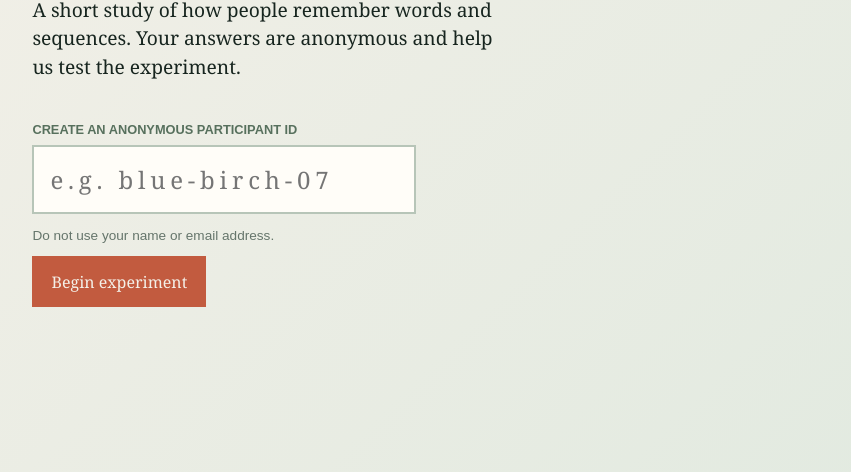
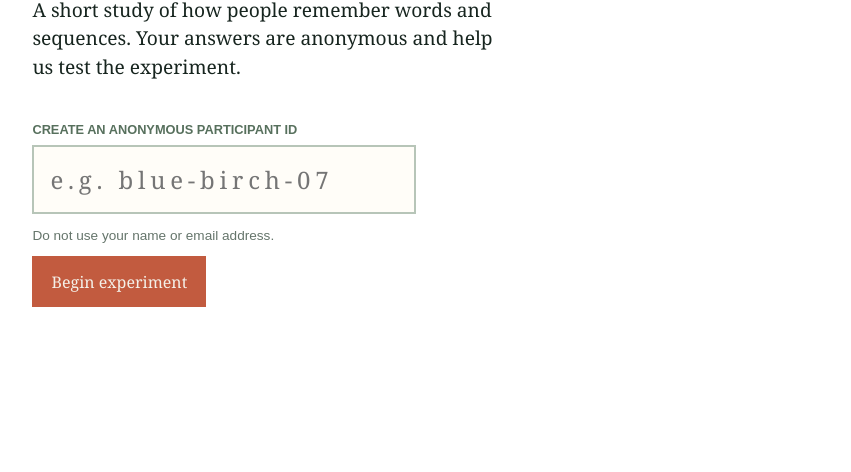
Before and after one commit to lukasbinau/human-memory-experiment, a website built with Vite: page index.html in a window 1280 px wide. Shown: the part 328-800 px from the top of the page, without its empty margins (70-921 px from the left). Built offline with nearby package versions, Linux system fonts and the light colour scheme.

Commit message:
Set white participant landing screen

```diff
--- a/frontend/src/styles.css
+++ b/frontend/src/styles.css
@@ -19,6 +19,7 @@ body {
 .narrow { padding-top: 16vh; }
 .centered { display: grid; place-content: center; text-align: center; }
 .loading-screen { position: relative; }
+.loading-screen { background: #ffffff; }
 .loading-mark { width: 1rem; height: 1rem; margin: 0 auto 2rem; border: 3px solid #b7c5b8; border-top-color: #c25b3f; border-radius: 50%; animation: spin 0.8s linear infinite; }
 
 .eyebrow {
```
